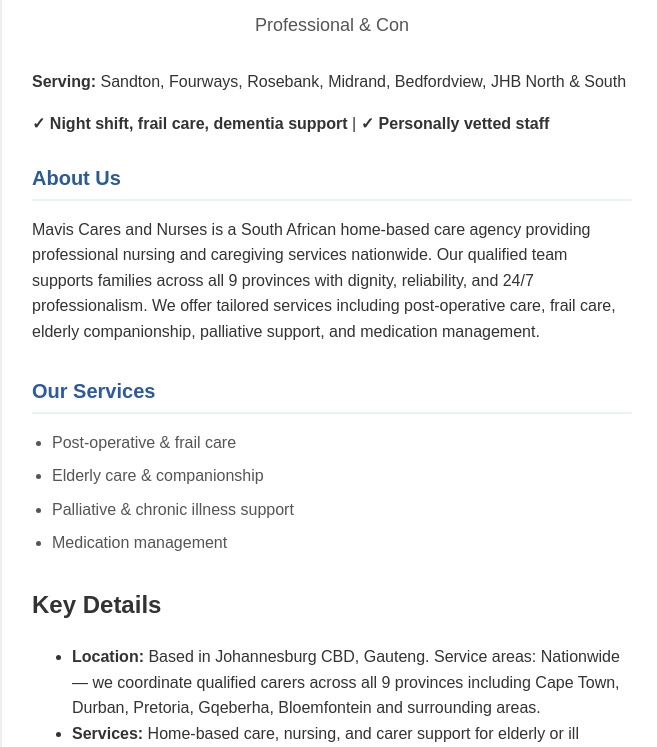
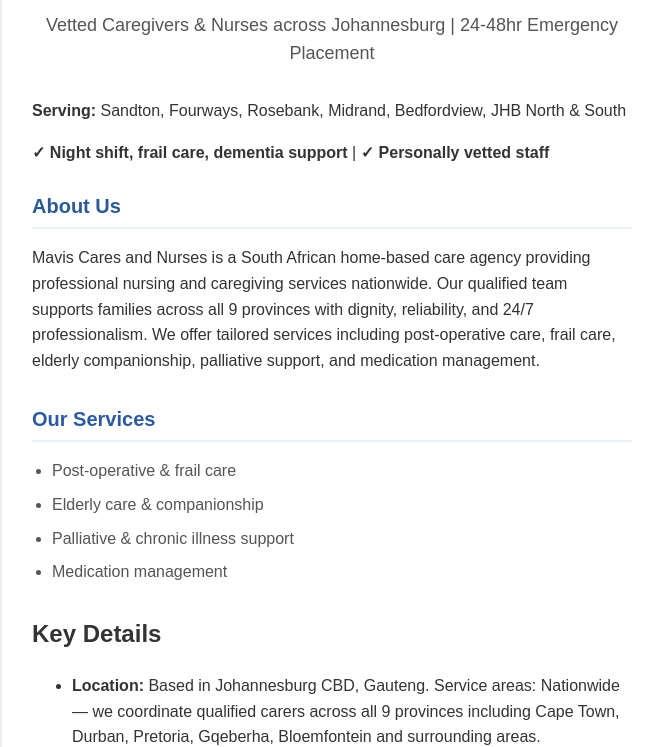
Before and after one commit to Lorraine-Lolo/Mavis-cares-quote-form, a plain HTML site: page index.html in a window 1280 px wide. Shown: the part 220-967 px from the top of the page, without its empty margins (308-965 px from the left). Drawn offline with Linux system fonts and the light colour scheme.

Commit message:
Fix tagline to show Johannesburg

```diff
--- a/index.html
+++ b/index.html
@@ -21,7 +21,7 @@
   <header>
     <img src="https://i.postimg.cc/6pdNDG84/20260319-232349-0000.png" alt="Mavis Cares and Nurses Logo" class="logo">
     <h1>MAVIS CARES AND NURSES</h1>
-    <p class="tagline">Professional & Con</p>
+    <p class="tagline">Vetted Caregivers & Nurses across Johannesburg | 24-48hr Emergency Placement</p>
     <p><strong>Serving:</strong> Sandton, Fourways, Rosebank, Midrand, Bedfordview, JHB North & South</p>
 <p><strong>✓ Night shift, frail care, dementia support</strong> | <strong>✓ Personally vetted staff</strong></p>
   </header>
```
